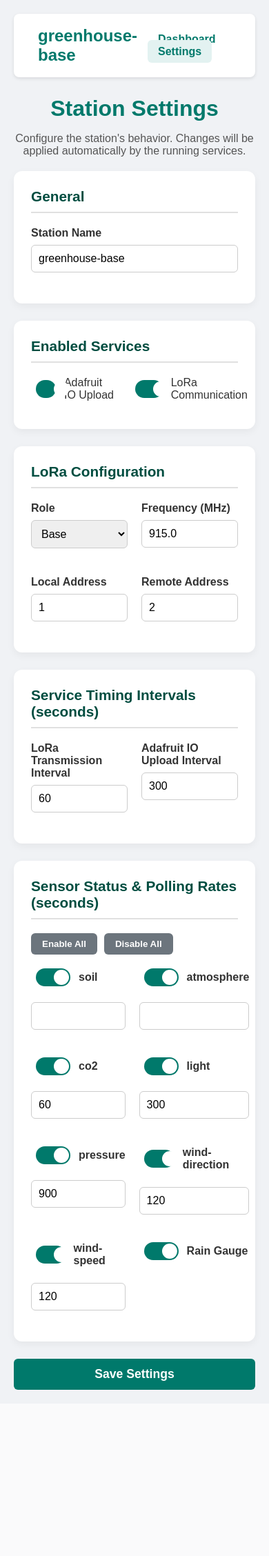
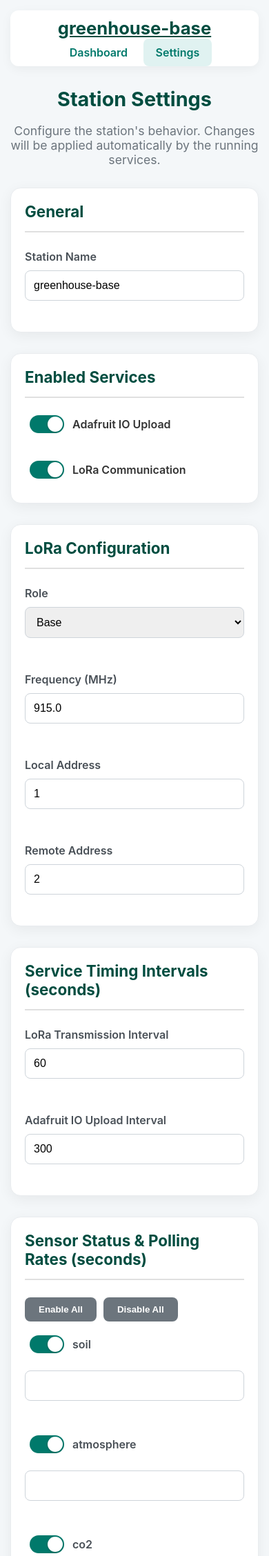
Before and after one commit to arroyv/Weather-Station, a Flask app: page /settings in a window 390 px wide. Shown: the top 2256 px of the page at 69% size. Before the commit the page ends 2015 px from the top, so only its background shows below. Run offline with Flask 3, Linux system fonts and the light colour scheme.

Commit message:
Update settings.html

```diff
--- a/templates/settings.html
+++ b/templates/settings.html
@@ -5,42 +5,225 @@
     <meta name="viewport" content="width=device-width, initial-scale=1.0">
     <title>Station Settings</title>
     <style>
-        body { font-family: Arial, sans-serif; background: #f0f2f5; margin: 0; padding: 20px; color: #333; }
-        .navbar { background: #fff; padding: 10px 20px; border-radius: 8px; box-shadow: 0 2px 5px rgba(0,0,0,0.1); margin-bottom: 20px; display: flex; justify-content: space-between; align-items: center; }
-        .navbar a { text-decoration: none; color: #00796B; font-weight: 600; padding: 8px 15px; border-radius: 6px; }
-        .navbar a.brand { font-size: 1.5rem; }
-        .navbar a:hover, .navbar a.active { background-color: #e3f2f1; }
-        .container { max-width: 800px; margin: 0 auto; }
-        h2 { font-weight: 600; font-size: 2rem; margin-bottom: 10px; color: #00796B; text-align: center; }
-        .description { text-align: center; margin-bottom: 20px; color: #555; }
-        .card { background: white; padding: 25px; border-radius: 12px; box-shadow: 0 4px 12px rgba(0,0,0,0.05); margin-bottom: 25px; }
-        .card h5 { font-size: 1.3rem; color: #004D40; margin-top: 0; margin-bottom: 20px; border-bottom: 2px solid #e0e0e0; padding-bottom: 10px; }
-        .form-group { margin-bottom: 20px; }
-        .form-group label { display: block; font-weight: 600; margin-bottom: 8px; }
-        .form-group input[type="text"], .form-group input[type="number"], .form-group input[type="float"], .form-group select { width: 100%; padding: 10px; border: 1px solid #ccc; border-radius: 6px; box-sizing: border-box; font-size: 1rem; }
-        .form-group .form-text { font-size: 0.85rem; color: #777; margin-top: 5px; }
-        .form-switch { display: flex; align-items: center; margin-bottom: 15px; }
-        .form-switch input { opacity: 0; width: 0; height: 0; }
-        .switch-label { margin-left: 12px; cursor: pointer; }
-        .switch-track { position: relative; height: 26px; width: 50px; background: #ccc; border-radius: 13px; cursor: pointer; transition: background-color 0.2s; }
-        .switch-thumb { position: absolute; height: 22px; width: 22px; top: 2px; left: 2px; background: white; border-radius: 50%; transition: transform 0.2s; }
-        .form-switch input:checked + .switch-track { background: #00796B; }
-        .form-switch input:checked + .switch-track .switch-thumb { transform: translateX(24px); }
-        .btn { padding: 8px 16px; border: none; border-radius: 6px; font-weight: 600; cursor: pointer; transition: background-color 0.3s; }
-        .btn-primary { background-color: #00796B; color: white; display: block; width: 100%; padding: 12px; font-size: 1.1rem; }
-        .btn-primary:hover { background-color: #004D40; }
-        .btn-secondary { background-color: #6c757d; color: white; }
-        .btn-secondary:hover { background-color: #5a6268; }
-        .alert { padding: 15px; margin-bottom: 20px; border-radius: 8px; border: 1px solid transparent; }
-        .alert-success { color: #155724; background-color: #d4edda; border-color: #c3e6cb; }
-        .alert-danger { color: #721c24; background-color: #f8d7da; border-color: #f5c6cb; }
-        .settings-grid { display: grid; grid-template-columns: 1fr 1fr; gap: 20px; }
+        * {
+            box-sizing: border-box;
+        }
+        body {
+            font-family: -apple-system, BlinkMacSystemFont, "Segoe UI", Roboto, "Helvetica Neue", Arial, sans-serif;
+            background: #f4f7f9;
+            margin: 0;
+            padding: 20px;
+            color: #333;
+        }
+        .navbar {
+            background: #ffffff;
+            padding: 10px 25px;
+            border-radius: 12px;
+            box-shadow: 0 4px 15px rgba(0,0,0,0.05);
+            margin-bottom: 30px;
+            display: flex;
+            justify-content: space-between;
+            align-items: center;
+            flex-wrap: wrap;
+        }
+        .navbar .nav-links a {
+            text-decoration: none;
+            color: #00796B;
+            font-weight: 600;
+            padding: 10px 18px;
+            border-radius: 8px;
+            transition: background-color 0.2s ease-in-out;
+        }
+        .navbar a.brand {
+            font-size: 1.6rem;
+            font-weight: 700;
+            color: #004D40;
+        }
+        .navbar .nav-links a:hover, .navbar .nav-links a.active {
+            background-color: #e0f2f1;
+        }
+        .container {
+            max-width: 800px;
+            margin: 0 auto;
+        }
+        h2 {
+            font-weight: 700;
+            font-size: 2rem;
+            margin-bottom: 10px;
+            color: #004D40;
+            text-align: center;
+        }
+        .description {
+            text-align: center;
+            margin-bottom: 30px;
+            color: #6c757d;
+            font-size: 1.1rem;
+        }
+        .card {
+            background: white;
+            padding: 30px;
+            border-radius: 15px;
+            box-shadow: 0 5px 20px rgba(0,0,0,0.06);
+            margin-bottom: 30px;
+            border: 1px solid #e9ecef;
+        }
+        .card h5 {
+            font-size: 1.4rem;
+            color: #004D40;
+            margin-top: 0;
+            margin-bottom: 25px;
+            border-bottom: 2px solid #e0e0e0;
+            padding-bottom: 15px;
+        }
+        .form-group {
+            margin-bottom: 25px;
+        }
+        .form-group label {
+            display: block;
+            font-weight: 600;
+            margin-bottom: 10px;
+            color: #495057;
+        }
+        .form-group input[type="text"],
+        .form-group input[type="number"],
+        .form-group input[type="float"],
+        .form-group select {
+            width: 100%;
+            padding: 12px;
+            border: 1px solid #ced4da;
+            border-radius: 8px;
+            box-sizing: border-box;
+            font-size: 1rem;
+            transition: border-color 0.2s, box-shadow 0.2s;
+        }
+        .form-group input:focus, .form-group select:focus {
+            border-color: #00796B;
+            box-shadow: 0 0 0 3px rgba(0, 121, 107, 0.15);
+            outline: none;
+        }
+        .form-group .form-text {
+            font-size: 0.9rem;
+            color: #6c757d;
+            margin-top: 8px;
+        }
+        .form-switch {
+            display: flex;
+            align-items: center;
+            margin-bottom: 15px;
+        }
+        .form-switch input {
+            opacity: 0;
+            width: 0;
+            height: 0;
+        }
+        .switch-label {
+            margin-left: 12px;
+            cursor: pointer;
+            font-weight: 600;
+        }
+        .switch-track {
+            position: relative;
+            height: 26px;
+            width: 50px;
+            background: #ced4da;
+            border-radius: 13px;
+            cursor: pointer;
+            transition: background-color 0.2s ease-in-out;
+        }
+        .switch-thumb {
+            position: absolute;
+            height: 22px;
+            width: 22px;
+            top: 2px;
+            left: 2px;
+            background: white;
+            border-radius: 50%;
+            transition: transform 0.2s ease-in-out;
+            box-shadow: 0 1px 3px rgba(0,0,0,0.2);
+        }
+        .form-switch input:checked + .switch-track {
+            background: #00796B;
+        }
+        .form-switch input:checked + .switch-track .switch-thumb {
+            transform: translateX(24px);
+        }
+        .btn {
+            padding: 10px 20px;
+            border: none;
+            border-radius: 8px;
+            font-weight: 600;
+            cursor: pointer;
+            transition: background-color 0.2s, transform 0.1s;
+        }
+        .btn:active {
+            transform: translateY(1px);
+        }
+        .btn-primary {
+            background-color: #00796B;
+            color: white;
+            display: block;
+            width: 100%;
+            padding: 15px;
+            font-size: 1.1rem;
+        }
+        .btn-primary:hover {
+            background-color: #00695C;
+        }
+        .btn-secondary {
+            background-color: #6c757d;
+            color: white;
+        }
+        .btn-secondary:hover {
+            background-color: #5a6268;
+        }
+        .alert {
+            padding: 15px;
+            margin-bottom: 20px;
+            border-radius: 8px;
+            border: 1px solid transparent;
+            font-weight: 600;
+        }
+        .alert-success {
+            color: #0f5132;
+            background-color: #d1e7dd;
+            border-color: #badbcc;
+        }
+        .alert-danger {
+            color: #842029;
+            background-color: #f8d7da;
+            border-color: #f5c2c7;
+        }
+        .settings-grid {
+            display: grid;
+            grid-template-columns: 1fr 1fr;
+            gap: 25px;
+        }
+
+        /* --- Responsive Design for Tablets and Phones --- */
+        @media (max-width: 768px) {
+            body {
+                padding: 15px;
+            }
+            .navbar {
+                flex-direction: column;
+                gap: 10px;
+            }
+            .settings-grid {
+                grid-template-columns: 1fr;
+            }
+            .card {
+                padding: 20px;
+            }
+            h2 {
+                font-size: 1.8rem;
+            }
+        }
     </style>
 </head>
 <body>
     <nav class="navbar">
         <a href="/" class="brand">{{ config.station_info.station_name }}</a>
-        <div>
+        <div class="nav-links">
             <a href="{{ url_for('dashboard') }}">Dashboard</a>
             <a href="{{ url_for('settings') }}" class="active">Settings</a>
         </div>
@@ -83,7 +266,6 @@
                 </div>
             </div>
 
-            <!-- NEW LORA CONFIGURATION CARD -->
             <div class="card">
                 <h5>LoRa Configuration</h5>
                 <div class="settings-grid">
```
